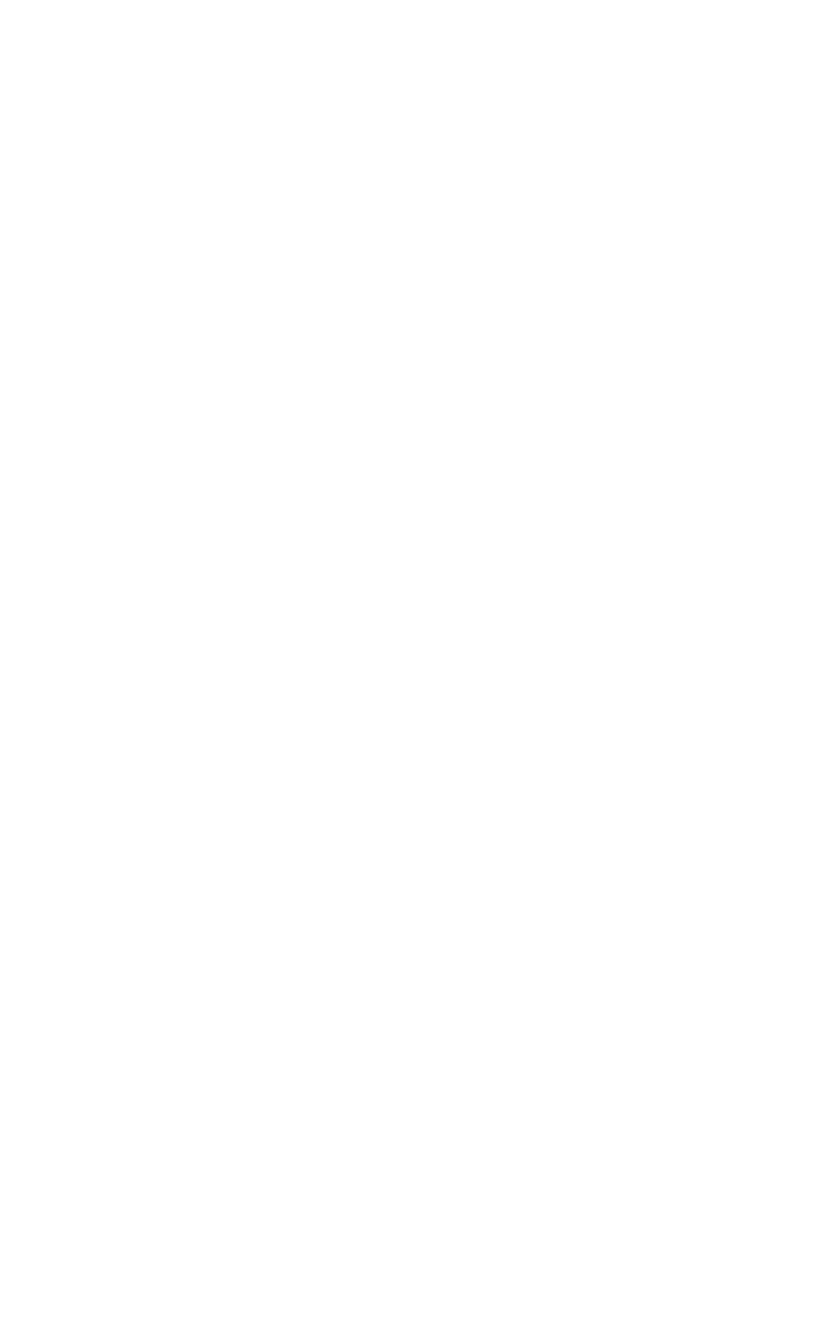
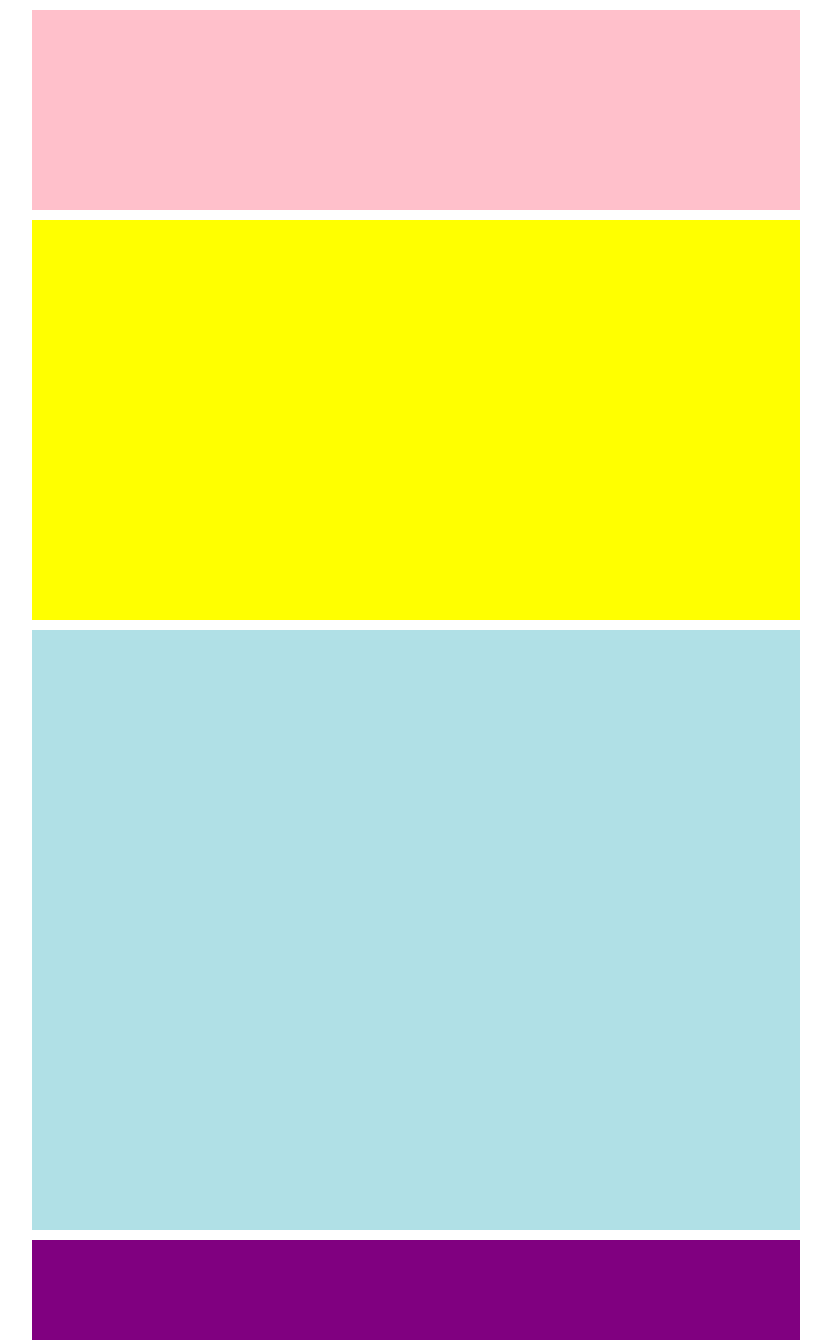
Before and after one commit to mattiadebonis/htmlcss-struttura-wp, a plain HTML site: page index.html in a window 1280 px wide. Shown: the whole page, without its empty margins (224-1055 px from the left). Before the commit the page ends 800 px from the top, so only its background shows below. Drawn offline with Linux system fonts and the light colour scheme.

Commit message:
1.1 - colori e margini sezioni

```diff
--- a/css/master.css
+++ b/css/master.css
@@ -3,3 +3,29 @@
     margin:0;
     box-sizing: border;
 }
+
+body > *{
+    margin: 10px 20% 10px 20%;
+}
+header{
+    background-color: pink;
+    height: 200px;
+
+}
+
+.notizie-principali{
+    background-color: yellow;
+    height: 400px;
+}
+
+
+main{
+    background-color: powderblue;
+    height: 600px;
+
+}
+
+footer{
+    background-color:purple;
+    height: 100px;
+}
--- a/index.html
+++ b/index.html
@@ -4,9 +4,37 @@
     <meta charset="UTF-8">
     <meta http-equiv="X-UA-Compatible" content="IE=edge">
     <meta name="viewport" content="width=device-width, initial-scale=1.0">
+
+    <link rel="stylesheet" href="css/master.css">
     <title>Document</title>
 </head>
 <body>
+    <!-- header-->
+    <header>
+
+    </header>
+    <!-- /header-->
+
+    <!-- div-->
+    <div class="notizie-principali">
+
+    </div>
+    <!-- /div-->
+
+    <!-- main-->
+    <main>
+
+    </main>
+    <!-- main-->
+
+
+    <!-- footer-->
+    <footer>
+
+    </footer>
+    <!-- /footer-->
+
+
 
 </body>
 </html>
```
